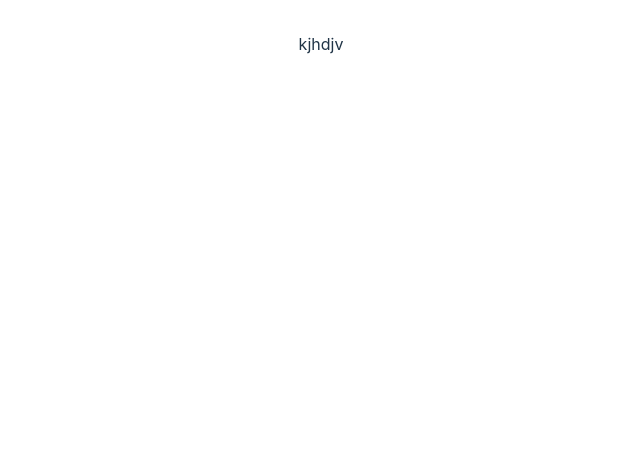
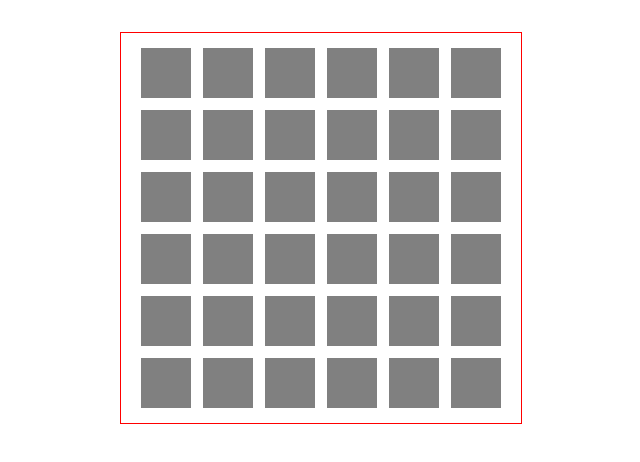
Before and after one commit to Azataza7/hw6React, a React (Vite) app: page / in a window 1280 px wide. Shown: the top 462 px of the page, without its empty margins (319-959 px from the left). Built offline with nearby package versions, Linux system fonts and the light colour scheme.

Commit message:
i got 36 squares with attributes

```diff
--- a/src/App/App.tsx
+++ b/src/App/App.tsx
@@ -1,9 +1,14 @@
 import React, {useState} from 'react';
 import './App.css';
+import Square from '../components/GameSquare/Square';
+import GameSquare from '../components/GameSquare/GameSquare';
 
 function App() {
+
   return (
-    <div>kjhdjv</div>
+    <div className="App">
+      <GameSquare/>
+    </div>
   );
 }
 
--- a/src/components/GameSquare/GameSquare.tsx
+++ b/src/components/GameSquare/GameSquare.tsx
@@ -0,0 +1,34 @@
+import Square from './Square';
+import React, {useState} from 'react';
+
+const GameSquare = () => {
+  const [squares, setSquares] = useState([]);
+
+  const createItems = () => {
+    const quantityOfSquares = 36;
+    const squaresCopy = [];
+
+    for (let i = 0; i < quantityOfSquares; i++) {
+      const item = {hasItem: false, clicked: false};
+      squaresCopy.push(item);
+    }
+
+    const randomSquareIndex = Math.floor(Math.random() * quantityOfSquares);
+    squaresCopy[randomSquareIndex] = {hasItem: true, clicked: false};
+
+    setSquares(squaresCopy);
+    return squaresCopy;
+  };
+
+  const [items, setItems] = useState(createItems);
+
+  return (
+    <div className={`game-square`}>
+      {items.map((item, index) => (
+        <Square key={index} hasItem={item.hasItem} clicked={item.clicked}/>
+      ))}
+    </div>
+  );
+};
+
+export default GameSquare;
--- a/src/components/GameSquare/Square.tsx
+++ b/src/components/GameSquare/Square.tsx
@@ -0,0 +1,18 @@
+import React from 'react';
+
+interface Props {
+  hasItem: boolean;
+  clicked: boolean;
+
+}
+
+const Square:React.FC<Props> = ({hasItem, clicked}) => {
+  return (
+    <div className={`square hasItem: ${hasItem} clicked: ${clicked}`}>
+      <span>
+      </span>
+    </div>
+  );
+};
+
+export default Square;
--- a/src/index.css
+++ b/src/index.css
@@ -67,3 +67,25 @@ button:focus-visible {
     background-color: #f9f9f9;
   }
 }
+
+.App {
+}
+
+.square {
+  display: inline-block;
+  width: 50px;
+  height: 50px;
+  background-color: grey;
+}
+
+.game-square {
+  display: flex;
+  flex-wrap: wrap;
+  justify-content: center;
+  width: 400px;
+  gap: 12px;
+
+  margin: 0 auto;
+  border: 1px solid red;
+  padding: 15px 0;
+}
```
